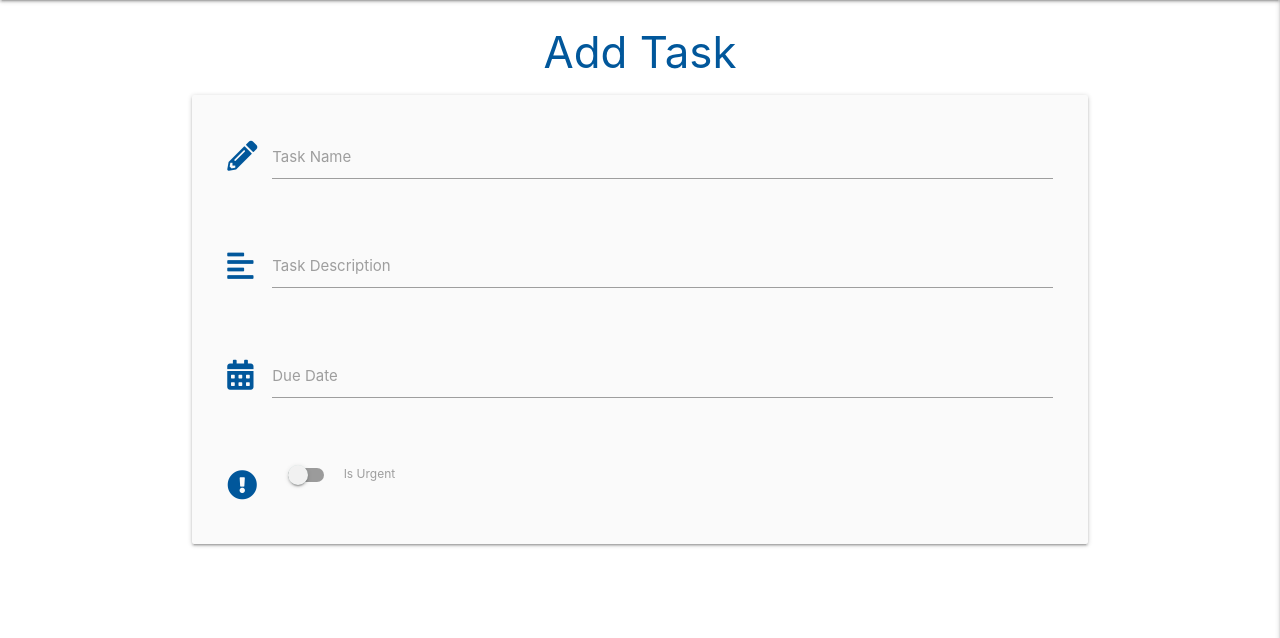
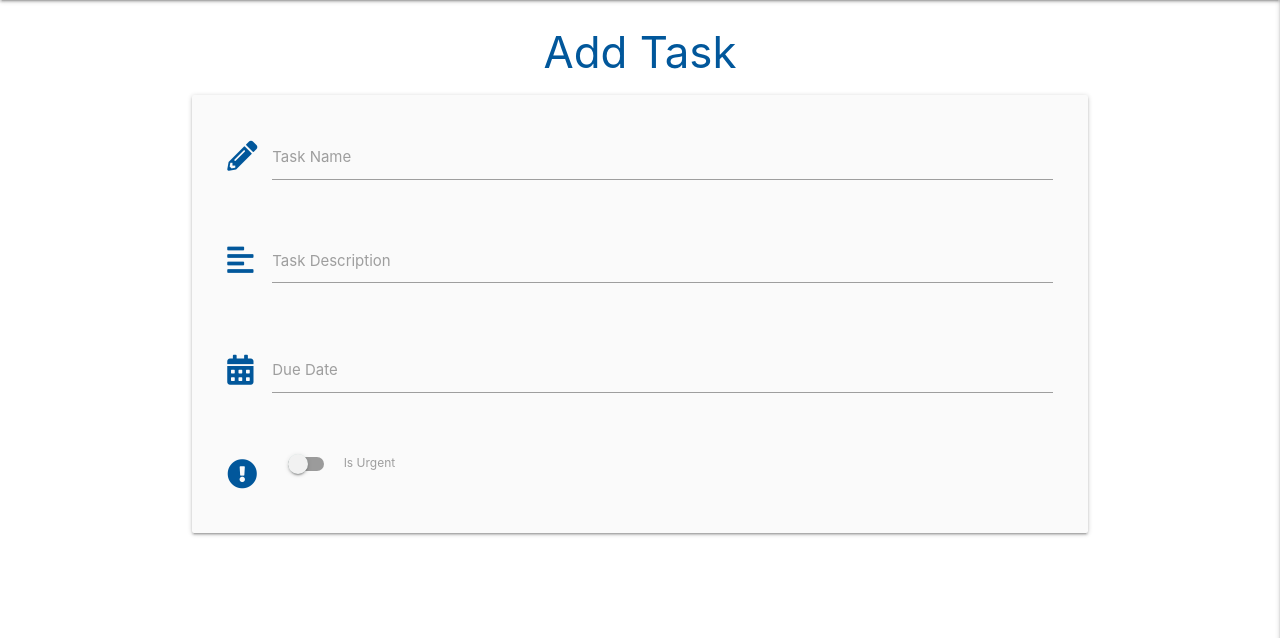
Before and after one commit to mateuszniechwiej/flask_task_manager_project, a Flask app: page /add_task in a window 1280 px wide. Shown: the part 64-702 px from the top of the page. Run offline with Flask 2, Linux system fonts and the light colour scheme; some libraries are stand-ins or nearby versions.

Commit message:
change textarea to input html tags

```diff
--- a/templates/add_task.html
+++ b/templates/add_task.html
@@ -8,8 +8,8 @@
             <div class="row">
                 <div class="input-field col s12">
                     <i class="fas fa-pencil-alt prefix light-blue-text text-darken-4"></i>
-                    <textarea id="task_name" name="task_name" minlength="5" maxlength="50" required
-                        class="materialize-textarea"></textarea>
+                    <input id="task_name" name="task_name" minlength="5" maxlength="50" required
+                        class="validate"></input>
                     <label for="task_name">Task Name</label>
                 </div>
             </div>
@@ -23,8 +23,8 @@
             <div class="row">
                 <div class="input-field col s12">
                     <i class="fas fa-calendar-alt prefix light-blue-text text-darken-4"></i>
-                    <textarea id="due_date" name="due_date" required
-                        class="materialize-textarea datepicker"></textarea>
+                    <input id="due_date" name="due_date" required
+                        class="validate datepicker"></input>
                     <label for="due_date">Due Date</label>
                 </div>
             </div>
```
